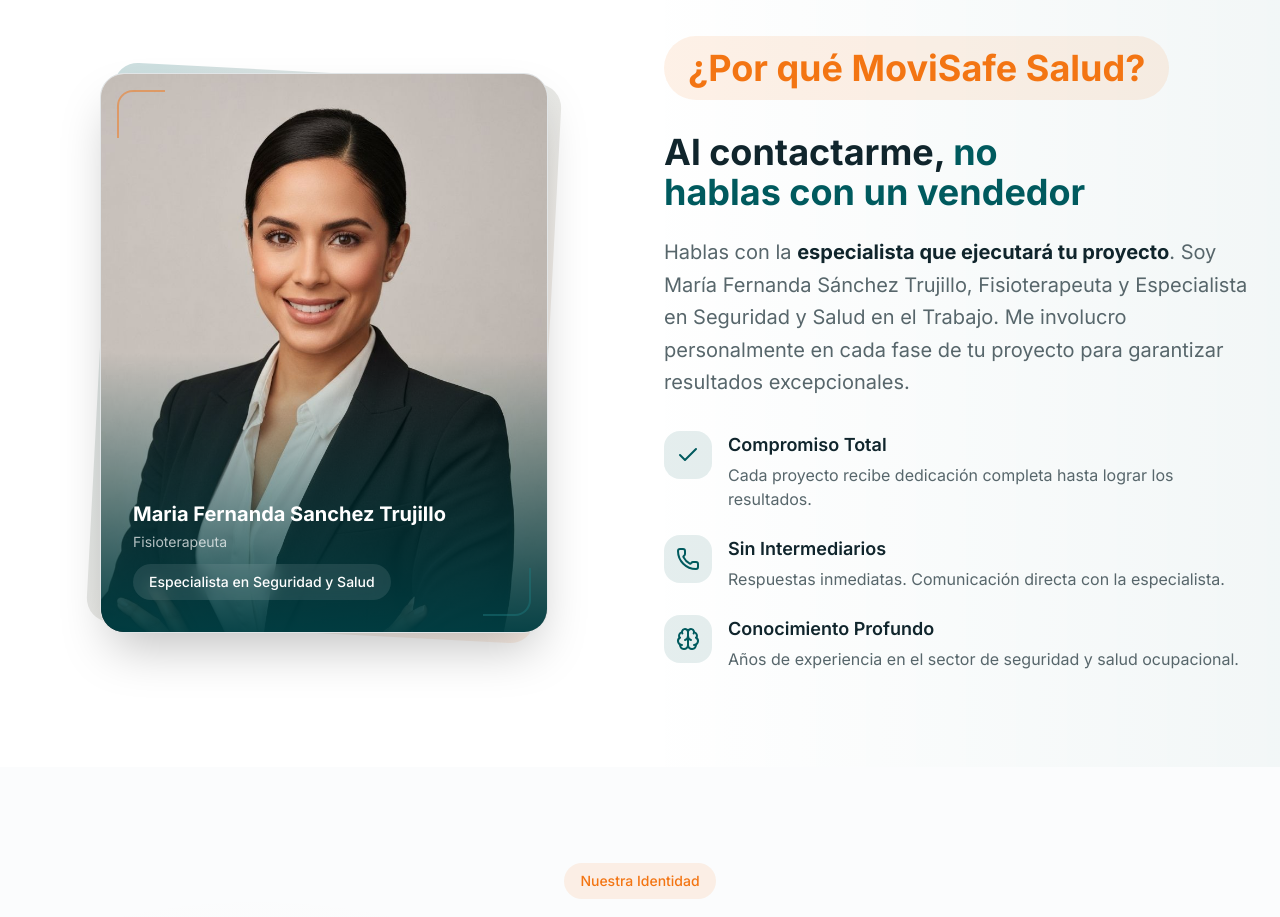
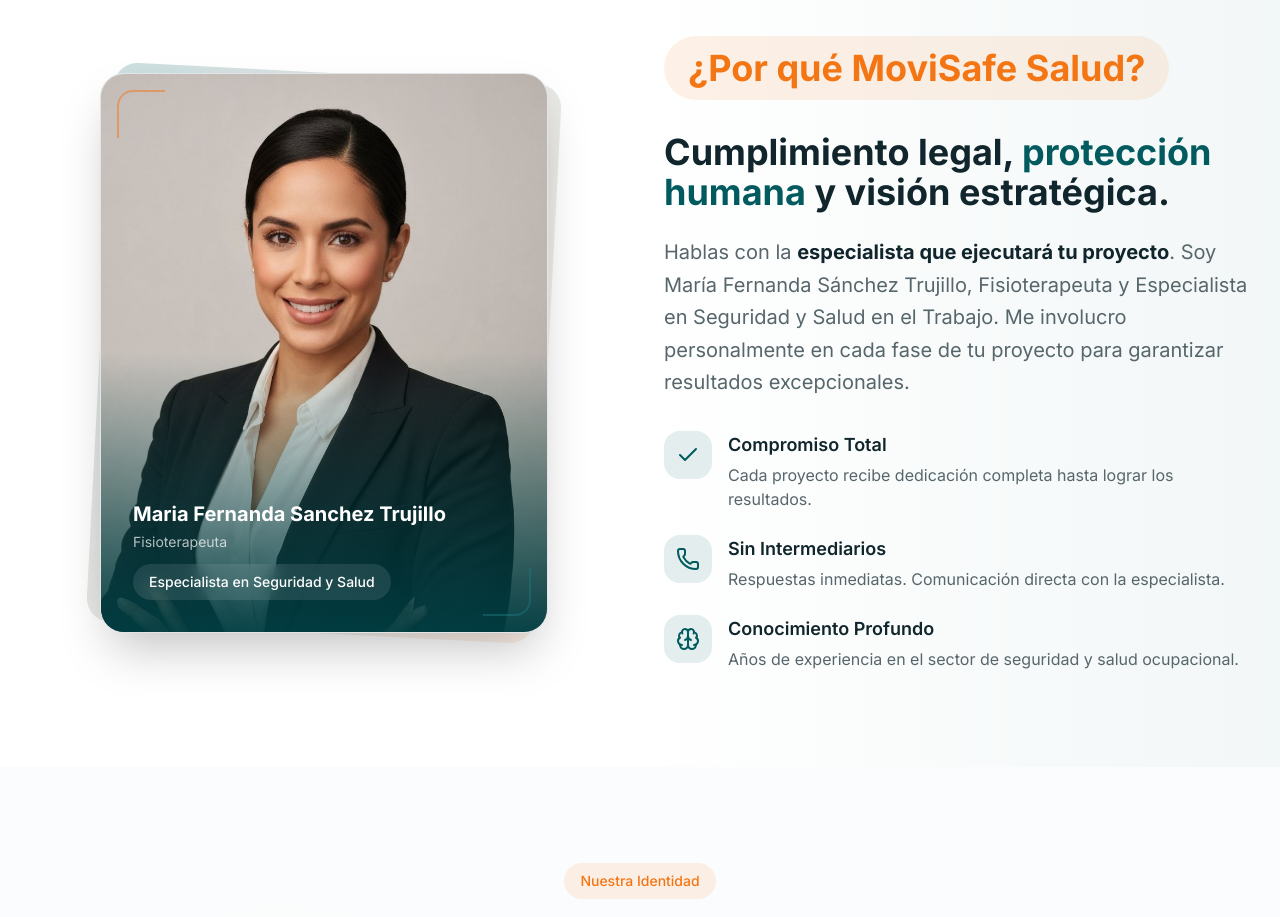
Before and after one commit to Larry-Garcia-dev/v0-movi-safe-salud-landing-page, a Next.js app: page / in a window 1280 px wide. Shown: the part 1820-2737 px from the top of the page. Built offline with nearby package versions, Linux system fonts and the light colour scheme.

Commit message:
feat: update main headline in About Us section
Change headline text and highlight "human protection" in petrol color.

Co-authored-by: Larry Garcia <150953324+Larry-Garcia-dev@users.noreply.github.com>

```diff
--- a/components/landing/about-section.tsx
+++ b/components/landing/about-section.tsx
@@ -88,7 +88,7 @@ export function AboutSection() {
             </span>
 
             <h2 className="text-3xl md:text-4xl font-bold text-foreground mb-6 text-balance">
-              Al contactarme, <span className="text-petrol">no hablas con un vendedor</span>
+              Cumplimiento legal, <span className="text-petrol">protección humana</span> y visión estratégica.
             </h2>
 
             <p className="text-xl text-muted-foreground mb-8 leading-relaxed text-pretty">
```
